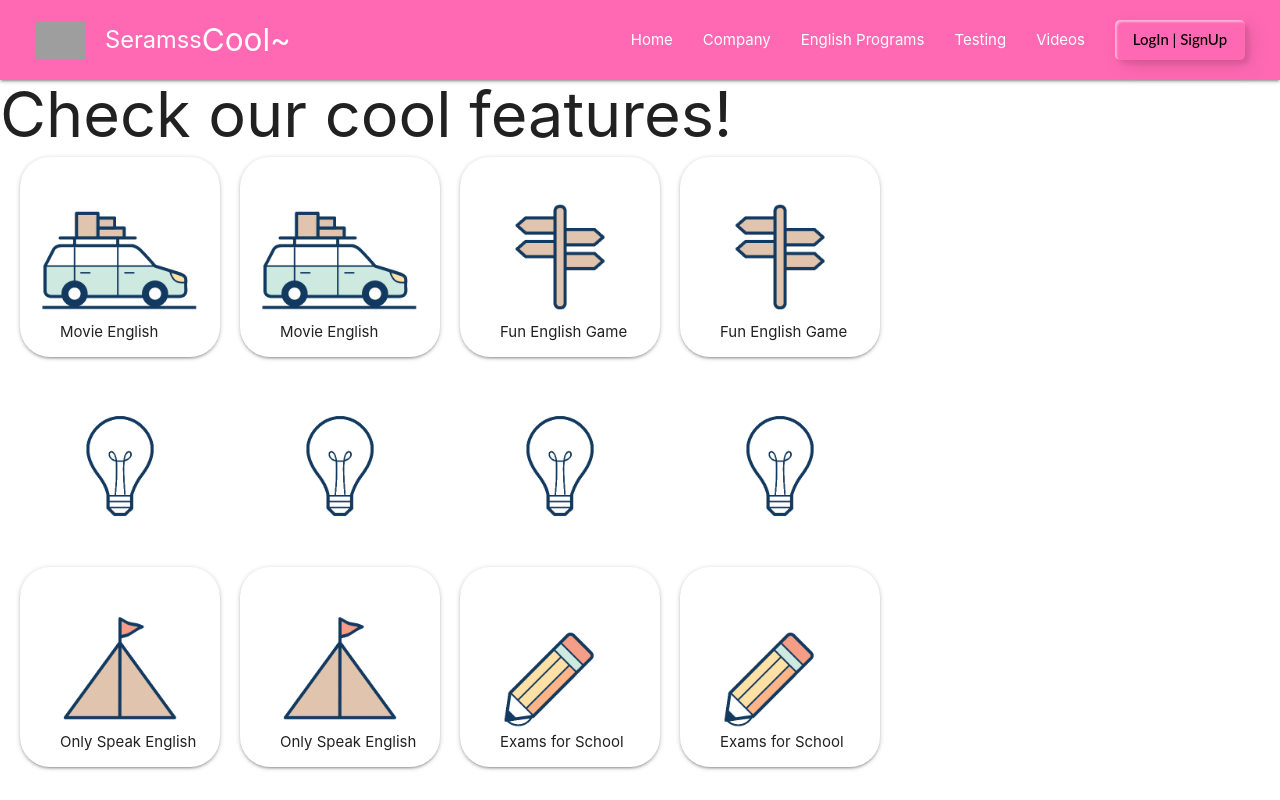
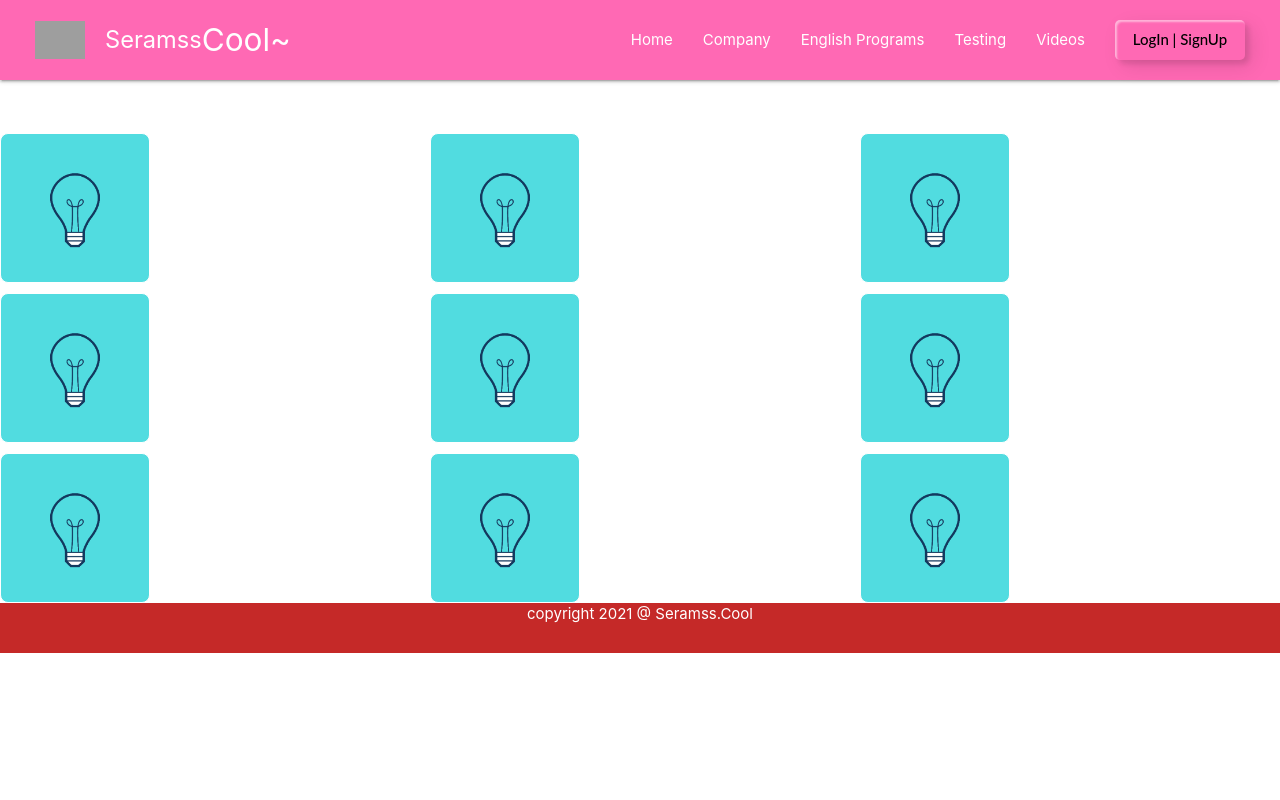
Before and after one commit to sujinhhh/seramsscool, a React (Create React App) app: page /game in a window 1280 px wide. Shown: the top 800 px of the page. Built offline with nearby package versions, Linux system fonts and the light colour scheme; no server answers; grey boxes are pictures that could not be loaded; a web font is replaced by a local one.

Commit message:
memory game

```diff
--- a/src/components/Home.css
+++ b/src/components/Home.css
@@ -4,8 +4,25 @@
   background-position: bottom;
   background-repeat: no-repeat;
   background-color: #f7b5c7;
-  height: 100vh;
+  min-height: 100vh;
   z-index: -1;
   display: flex;
+  flex-wrap: wrap;
   justify-content: center;
 }
+
+.home__board {
+  margin: 3rem auto auto 15rem;
+}
+.home__game {
+  margin: 5rem 20rem 20rem auto;
+}
+
+@media screen and (max-width: 960px) {
+  .home__board {
+    margin: 3rem auto;
+  }
+  .home__game {
+    margin: 5rem auto;
+  }
+}
--- a/src/components/Home.js
+++ b/src/components/Home.js
@@ -1,14 +1,18 @@
 import React, { Component } from "react";
 import "./Home.css";
 import TodoRoot from "./todoApp/TodoRoot";
+import GameMain from "./game/GameMain";
 
 class Home extends Component {
   render() {
     return (
       <div className="home-container">
-        <section>
+        <div className="home__board">
           <TodoRoot />
-        </section>
+        </div>
+        <div className="home__game">
+          <GameMain />
+        </div>
       </div>
     );
   }
--- a/src/components/game/game.css
+++ b/src/components/game/game.css
@@ -1,53 +1,83 @@
-.game__container {
-  width: 720px;
-  min-height: 100vh;
-  display: -ms-grid;
+.cards {
   display: grid;
-  -ms-grid-columns: (1fr)[4];
-      grid-template-columns: repeat(4, 1fr);
-  grid-auto-rows: minmax(300px, auto);
-  grid-gap: 20px;
-  padding: 0 20px;
+  grid-template: repeat(3, 1fr) / repeat(3, 1fr);
+  gap: 10px;
 }
 
-.game__container__title h1 {
-  color: red;
+.game-title h1 {
+  font-size: 2rem;
+  text-align: center;
+  padding-bottom: 20px;
+  color: white;
 }
 
-@media (max-width: 768px) {
-  .game__container {
-    -ms-grid-row: 4;
-    -ms-grid-row-span: 1;
-    grid-row: 4 / 5;
-    -ms-grid-column: 1;
-    -ms-grid-column-span: 2;
-    grid-column: 1 / 3;
+.pokemon-card {
+  height: 150px;
+  width: 150px;
+  background: #000;
+  cursor: pointer;
+  background: none;
+  border: none;
+  outline: none;
+  border-radius: 2px;
+}
+
+.pokemon-card.flipped .inner {
+  transform: rotateY(180deg);
+}
+
+.inner {
+  position: relative;
+
+  width: 100%;
+  height: 100%;
+  transform-style: preserve-3d;
+  transition: 0.6s cubic-bezier(0.38, 0.02, 0.09, 1.66) all;
+}
+
+.pokemon-card .front,
+.pokemon-card .back {
+  display: flex;
+  align-items: center;
+  justify-content: center;
+  border-radius: 8px;
+  position: absolute;
+  top: 0;
+  left: 0;
+  height: 100%;
+  width: 100%;
+  backface-visibility: hidden;
+  border: 1px solid white;
+}
+
+.pokemon-card .front {
+  background: #fff;
+  transform: rotateY(180deg);
+  display: flex;
+  flex-direction: column;
+}
+.front h2 {
+  font-size: 1.3rem;
+  color: dimgray;
+  text-align: center;
+}
+
+.pokemon-card .back {
+  background: #51dce0;
+  color: #d6aeb5;
+  font-size: 100px;
+  transition: 0.3s ease all;
+}
+
+.pokemon-card .back:hover {
+  background: #dba8b1;
+  color: #fff;
+  transform: scale(1.02);
+}
+
+@media screen and (max-width: 768px) {
+  .pokemon-card {
+    height: 100px;
+    width: 100px;
   }
 }
-
-.card {
-  width: 200px;
-  height: 200px;
-  border-radius: 30px;
-}
-
-.card .group1,
-.card .group2,
-.card .group3,
-.card .group4 {
-  position: relative;
-}
-
-.card .group1 span,
-.card .group2 span,
-.card .group3 span,
-.card .group4 span {
-  position: absolute;
-  bottom: 20px;
-  left: 40px;
-}
-
-.card img {
-  width: 200px;
-}
-/*# sourceMappingURL=game.css.map */
--- a/src/components/game/game.scss
+++ /dev/null
@@ -1,37 +0,0 @@
-.game__container {
-  $this: &;
-  width: 720px;
-  min-height: 100vh;
-  display: grid;
-  grid-template-columns: repeat(4, 1fr);
-  grid-auto-rows: minmax(300px, auto);
-  grid-gap: 20px;
-  padding: 0 20px;
-  &__title h1 {
-    color: red;
-  }
-  @media (max-width: 768px) {
-    grid-row: 4 / 5;
-    grid-column: 1 / 3;
-  }
-}
-.card {
-  width: 200px;
-  height: 200px;
-  border-radius: 30px;
-  .group1,
-  .group2,
-  .group3,
-  .group4 {
-    position: relative;
-    span {
-      position: absolute;
-      bottom: 20px;
-      left: 40px;
-    }
-  }
-}
-
-.card img {
-  width: 200px;
-}
--- a/src/components/game/gameMain.js
+++ b/src/components/game/gameMain.js
@@ -1,77 +1,69 @@
-import React from "react";
+import React, { useEffect, useState } from "react";
 import "./game.css";
 
-function gameMain() {
-  const flip = () => {};
-  const success = () => {};
-  const fail = () => {};
-  const reset = () => {};
+export default function GameMain() {
+  const [openedCard, setOpenedCard] = useState([]);
+  const [matched, setMatched] = useState([]);
+
+  const pokemons = [
+    { id: 1, name: "Fun English Game", url: "/game/01.gif" },
+    { id: 2, name: "Only Speak English", url: "/game/02.gif" },
+    { id: 3, name: "Exams for School", url: "/game/03.gif" },
+    { id: 4, name: "Movie English", url: "/game/04.gif" },
+  ];
+  const welcome = { id: 4, name: "Are you Ready?!", url: "/game/me.png" };
+
+  //currently there are 4 pokemons but we need the pair
+
+  const pairOfPokemons = [...pokemons, ...pokemons, welcome];
+
+  function flipCard(index) {
+    setOpenedCard((opened) => [...opened, index]);
+  }
+
+  useEffect(() => {
+    if (openedCard < 2) return;
+
+    const firstMatched = pairOfPokemons[openedCard[0]];
+    const secondMatched = pairOfPokemons[openedCard[1]];
+
+    if (secondMatched && firstMatched.id === secondMatched.id) {
+      setMatched([...matched, firstMatched.id]);
+    }
+
+    if (openedCard.length === 2) setTimeout(() => setOpenedCard([]), 1000);
+  }, [openedCard]);
 
   return (
     <div className="game">
-      <div className="game__title">
-        <h1>Check our cool features!</h1>
+      <div className="game-title">
+        <h1>Check out our Cool features</h1>
       </div>
-      <div className="game__container">
-        <div className="card" data-image="01">
-          <div className="group1">
-            <img src="/game/01.gif" alt="note" />
-            <span>Movie English</span>
-          </div>
-          <img class="card__back" src="/game/lightbulb.gif" alt="lightbulb" />
-        </div>
-        <div className="card " data-image="01">
-          <div className="group1">
-            <img src="/game/01.gif" alt="note" />
-            <span>Movie English</span>
-          </div>
-          <img class="card__back" src="/game/lightbulb.gif" alt="lightbulb" />
-        </div>
-        <div className="card" data-image="02">
-          <div className="group2">
-            <img src="/game/02.gif" alt="note" />
-            <span>Fun English Game</span>
-          </div>
-          <img class="card__back" src="/game/lightbulb.gif" alt="lightbulb" />
-        </div>
-        <div className="card" data-image="02">
-          <div className="group2">
-            <img src="/game/02.gif" alt="note" />
-            <span>Fun English Game</span>
-          </div>
-          <img class="card__back" src="/game/lightbulb.gif" alt="lightbulb" />
-        </div>
-        <div className="card" data-image="03">
-          <div className="group3">
-            <img src="/game/03.gif" alt="note" />
-            <span>Only Speak English</span>
-          </div>
-          <img class="card__back" src="/game/lightbulb.gif" alt="lightbulb" />
-        </div>
-        <div className="card" data-image="03">
-          <div className="group3">
-            <img src="/game/03.gif" alt="note" />
-            <span>Only Speak English</span>
-          </div>
-          <img class="card__back" src="/game/lightbulb.gif" alt="lightbulb" />
-        </div>
-        <div className="card" data-image="04">
-          <div className="group4">
-            <img src="/game/04.gif" alt="note" />
-            <span>Exams for School</span>
-          </div>
-          <img class="card__back" src="/game/lightbulb.gif" alt="lightbulb" />
-        </div>
-        <div className="card" data-image="04">
-          <div className="group4">
-            <img src="/game/04.gif" alt="note" />
-            <span>Exams for School</span>
-          </div>
-          <img class="card__back" src="/game/lightbulb.gif" alt="lightbulb" />
-        </div>
+      <div className="cards">
+        {pairOfPokemons.map((pokemon, index) => {
+          //lets flip the card
+
+          let isFlipped = false;
+
+          if (openedCard.includes(index)) isFlipped = true;
+          if (matched.includes(pokemon.id)) isFlipped = true;
+          return (
+            <div
+              className={`pokemon-card ${isFlipped ? "flipped" : ""} `}
+              key={index}
+              onClick={() => flipCard(index)}
+            >
+              <div className="inner">
+                <div className="front">
+                  <img src={pokemon.url} alt="pokemon-name" width="100" />
+                  <h2>{pokemon.name}</h2>
+                </div>
+                <img className="back" src="/game/lightbulb.gif" />
+              </div>
+            </div>
+          );
+        })}
       </div>
     </div>
   );
 }
-
-export default gameMain;
--- a/src/components/todoApp/TodoRoot.js
+++ b/src/components/todoApp/TodoRoot.js
@@ -36,7 +36,7 @@ const TodoRoot = () => {
       <div className="todo-container">
         <div className="todo-title">
           <img src="./dasy.png" alt="cherry" />
-          <h1>Welcome to Seramss Cool</h1>
+          <h1>Students Board</h1>
           <img src="./dasy.png" alt="cherry" />
         </div>
         <Todos todos={todos} deleteTodo={deleteTodo} />
```
Also changed, not shown: src/components/game/sauce.js (added), 2 other files (tests, documents, lock files or other folders).
